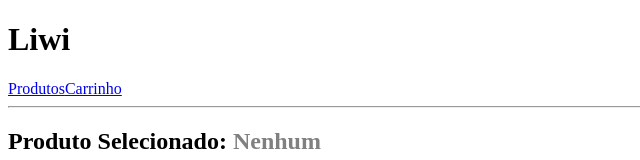
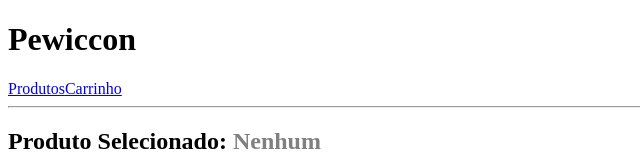
Before and after one commit to gaby0917/e-commerce, an Angular app: page / in a window 1280 px wide. Shown: the top 160 px of the page, without its empty margins (0-640 px from the left). Built offline with nearby package versions, Linux system fonts and the light colour scheme.

Commit message:
refactor: Adicionado novo nome a Loja Virtual

```diff
--- a/src/app/app.ts
+++ b/src/app/app.ts
@@ -11,5 +11,5 @@ import {ListaProdutos} from './features/produtos/lista-produtos/lista-produtos';
 })
 export class App {
   protected readonly title = signal('e-commerce');
-  nomeLoja = 'Liwi';
+  nomeLoja = 'Pewiccon';
 }
```
